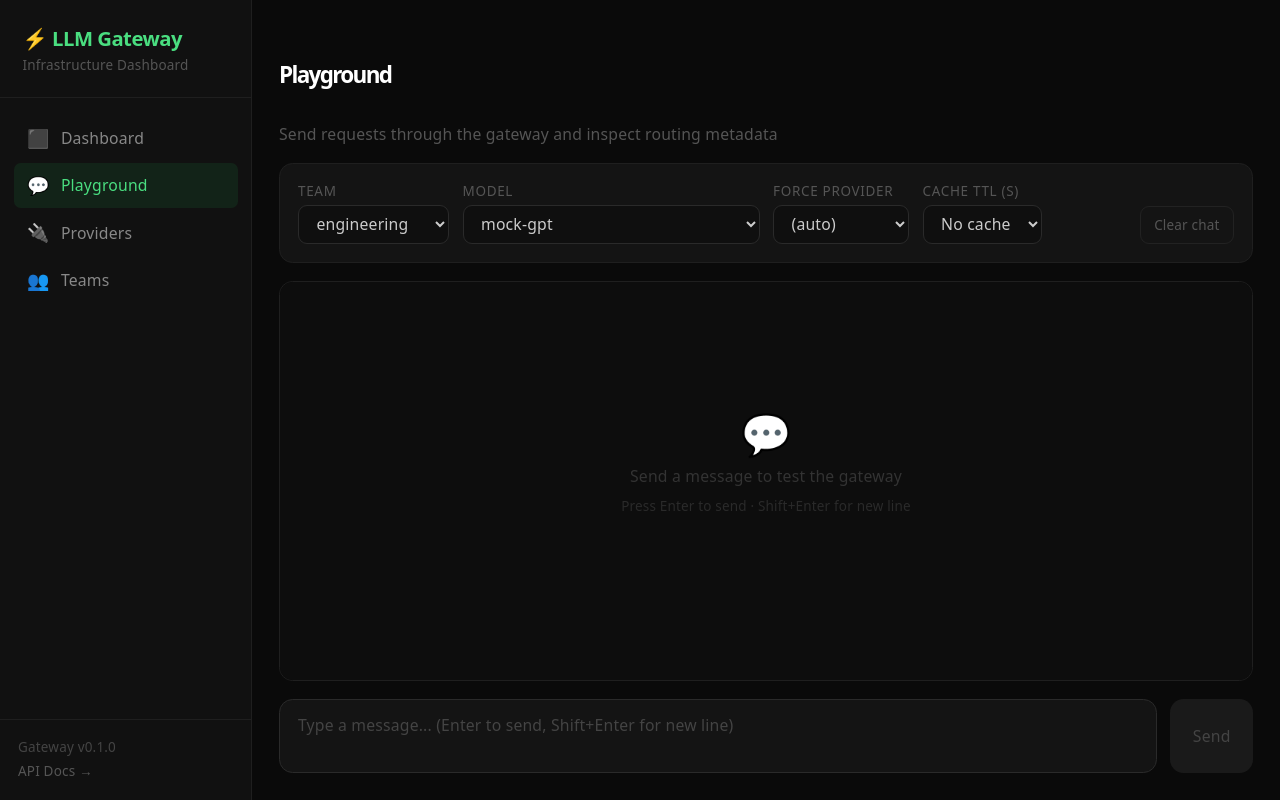
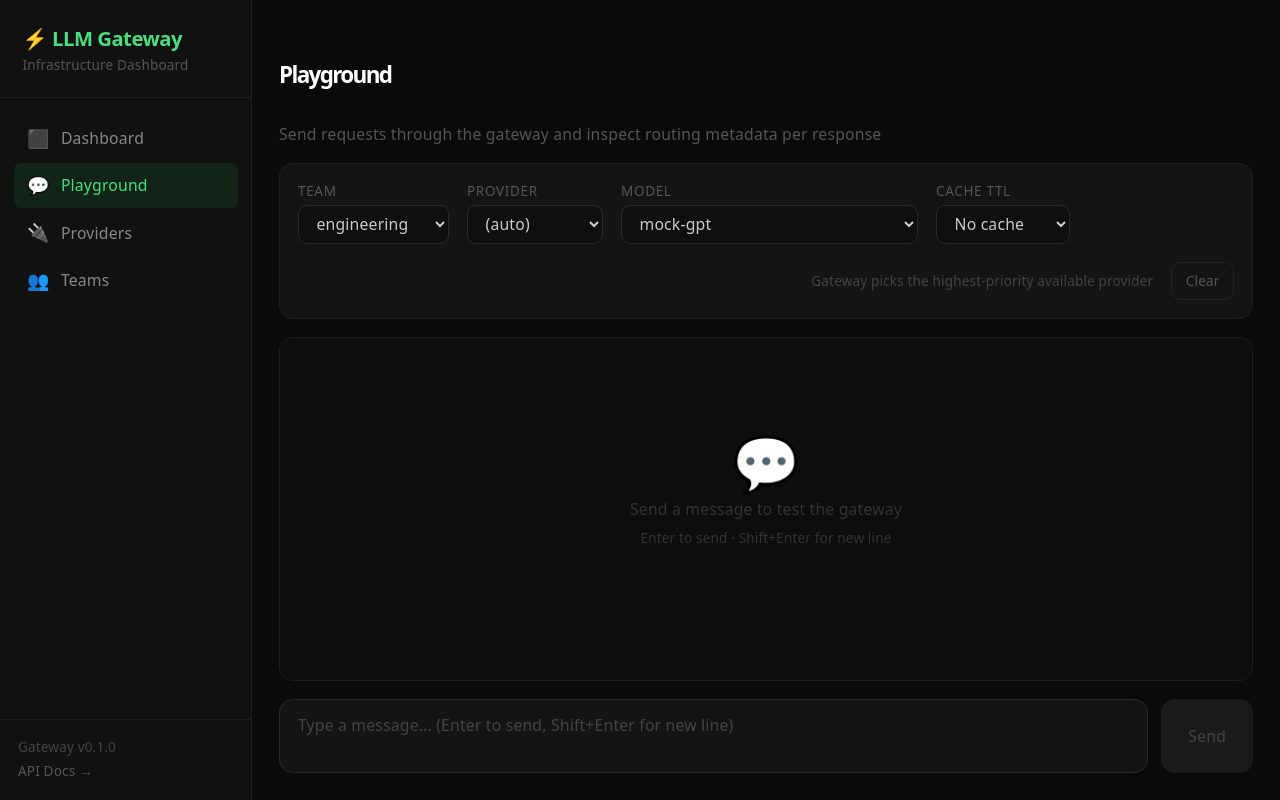
Before and after one commit to Srihil/llm-gateway, a React app in the folder frontend/: page /playground in a window 1280 px wide. Built offline with nearby package versions, Linux system fonts and the light colour scheme; the HTML template or start-up script is replaced by a standard one.

Commit message:
fix: link provider and model dropdowns in Playground
Switching provider now auto-selects a valid model for that provider.
OpenRouter shows free Gemma/Cohere models, mock shows mock-gpt only.
This prevents the 404 error when OpenRouter received an invalid model name.

```diff
--- a/frontend/src/pages/Playground.jsx
+++ b/frontend/src/pages/Playground.jsx
@@ -1,14 +1,19 @@
 import { useState, useRef, useEffect } from "react"
 import { chatCompletion, TEAM_KEYS } from "../api"
 
-const FREE_MODELS = [
-  "mock-gpt",
-  "google/gemma-4-26b-a4b-it:free",
-  "google/gemma-4-31b-it:free",
-  "cohere/north-mini-code:free",
-]
-
-const PROVIDERS = ["(auto)", "mock", "openrouter", "openai", "anthropic", "ollama"]
+// Each provider maps to the models it can serve
+const PROVIDER_MODELS = {
+  "(auto)": ["mock-gpt", "google/gemma-4-26b-a4b-it:free"],
+  "mock": ["mock-gpt"],
+  "openrouter": [
+    "google/gemma-4-26b-a4b-it:free",
+    "google/gemma-4-31b-it:free",
+    "cohere/north-mini-code:free",
+  ],
+  "openai": ["gpt-4o", "gpt-4o-mini", "gpt-3.5-turbo"],
+  "anthropic": ["claude-3-5-sonnet-20241022", "claude-3-haiku-20240307"],
+  "ollama": ["llama3", "mistral", "phi3"],
+}
 
 function MetaBadge({ label, value, color = "text-[#aaa]" }) {
   return (
@@ -21,13 +26,22 @@ function MetaBadge({ label, value, color = "text-[#aaa]" }) {
 
 export default function Playground() {
   const [team, setTeam] = useState("engineering")
+  const [provider, setProvider] = useState("(auto)")
   const [model, setModel] = useState("mock-gpt")
-  const [provider, setProvider] = useState("(auto)")
   const [cacheTTL, setCacheTTL] = useState(0)
   const [input, setInput] = useState("")
   const [messages, setMessages] = useState([])
   const [loading, setLoading] = useState(false)
   const bottomRef = useRef(null)
+
+  // When provider changes, switch model to the first valid model for that provider
+  function handleProviderChange(newProvider) {
+    setProvider(newProvider)
+    const models = PROVIDER_MODELS[newProvider] ?? []
+    if (models.length > 0 && !models.includes(model)) {
+      setModel(models[0])
+    }
+  }
 
   useEffect(() => {
     bottomRef.current?.scrollIntoView({ behavior: "smooth" })
@@ -42,7 +56,9 @@ export default function Playground() {
 
     const body = {
       model,
-      messages: [...messages, { role: "user", content: userMsg }].map(({ role, content }) => ({ role, content })),
+      messages: [...messages, { role: "user", content: userMsg }].map(
+        ({ role, content }) => ({ role, content })
+      ),
       x_cache_ttl: cacheTTL,
     }
     if (provider !== "(auto)") body.x_providers = [provider]
@@ -56,7 +72,7 @@ export default function Playground() {
         ...m,
         {
           role: "assistant",
-          content: data.choices?.[0]?.message?.content ?? "(empty)",
+          content: data.choices?.[0]?.message?.content ?? "(empty response)",
           meta: {
             provider: data.x_gateway_provider,
             cached: data.x_gateway_cached,
@@ -64,7 +80,7 @@ export default function Playground() {
             cost: data.x_gateway_cost_usd,
             request_id: data.x_gateway_request_id,
             tokens: data.usage
-              ? `${data.usage.prompt_tokens} → ${data.usage.completion_tokens}`
+              ? `${data.usage.prompt_tokens} in → ${data.usage.completion_tokens} out`
               : null,
           },
         },
@@ -72,7 +88,10 @@ export default function Playground() {
     } else {
       setMessages((m) => [
         ...m,
-        { role: "error", content: data?.detail ?? `Error ${status}` },
+        {
+          role: "error",
+          content: data?.detail ?? `Error ${status}`,
+        },
       ])
     }
   }
@@ -84,53 +103,85 @@ export default function Playground() {
     }
   }
 
+  const availableModels = PROVIDER_MODELS[provider] ?? []
+
   return (
     <div className="flex flex-col h-screen p-6 gap-4">
       <div>
         <h1 className="text-xl font-semibold text-white">Playground</h1>
-        <p className="text-[#555] text-sm">Send requests through the gateway and inspect routing metadata</p>
+        <p className="text-[#555] text-sm">
+          Send requests through the gateway and inspect routing metadata per response
+        </p>
       </div>
 
       {/* Config bar */}
-      <div className="flex flex-wrap gap-3 bg-[#141414] border border-[#1f1f1f] rounded-xl p-4">
+      <div className="flex flex-wrap gap-4 bg-[#141414] border border-[#1f1f1f] rounded-xl p-4">
+        {/* Team */}
         <label className="flex flex-col gap-1">
           <span className="text-[#555] text-xs uppercase tracking-wider">Team</span>
-          <select value={team} onChange={(e) => setTeam(e.target.value)}
-            className="bg-[#0f0f0f] border border-[#2a2a2a] text-[#ccc] text-sm rounded-lg px-3 py-1.5 outline-none focus:border-green-500/50">
+          <select
+            value={team}
+            onChange={(e) => setTeam(e.target.value)}
+            className="bg-[#0f0f0f] border border-[#2a2a2a] text-[#ccc] text-sm rounded-lg px-3 py-1.5 outline-none focus:border-green-500/50"
+          >
             {Object.keys(TEAM_KEYS).map((k) => <option key={k}>{k}</option>)}
           </select>
         </label>
 
-        <label className="flex flex-col gap-1 min-w-[220px]">
-          <span className="text-[#555] text-xs uppercase tracking-wider">Model</span>
-          <select value={model} onChange={(e) => setModel(e.target.value)}
-            className="bg-[#0f0f0f] border border-[#2a2a2a] text-[#ccc] text-sm rounded-lg px-3 py-1.5 outline-none focus:border-green-500/50">
-            {FREE_MODELS.map((m) => <option key={m}>{m}</option>)}
+        {/* Provider — changes model list */}
+        <label className="flex flex-col gap-1">
+          <span className="text-[#555] text-xs uppercase tracking-wider">Provider</span>
+          <select
+            value={provider}
+            onChange={(e) => handleProviderChange(e.target.value)}
+            className="bg-[#0f0f0f] border border-[#2a2a2a] text-[#ccc] text-sm rounded-lg px-3 py-1.5 outline-none focus:border-green-500/50"
+          >
+            {Object.keys(PROVIDER_MODELS).map((p) => <option key={p}>{p}</option>)}
           </select>
         </label>
 
-        <label className="flex flex-col gap-1">
-          <span className="text-[#555] text-xs uppercase tracking-wider">Force Provider</span>
-          <select value={provider} onChange={(e) => setProvider(e.target.value)}
-            className="bg-[#0f0f0f] border border-[#2a2a2a] text-[#ccc] text-sm rounded-lg px-3 py-1.5 outline-none focus:border-green-500/50">
-            {PROVIDERS.map((p) => <option key={p}>{p}</option>)}
+        {/* Model — filtered by provider */}
+        <label className="flex flex-col gap-1 min-w-[240px]">
+          <span className="text-[#555] text-xs uppercase tracking-wider">Model</span>
+          <select
+            value={model}
+            onChange={(e) => setModel(e.target.value)}
+            className="bg-[#0f0f0f] border border-[#2a2a2a] text-[#ccc] text-sm rounded-lg px-3 py-1.5 outline-none focus:border-green-500/50"
+          >
+            {availableModels.map((m) => <option key={m}>{m}</option>)}
           </select>
         </label>
 
+        {/* Cache TTL */}
         <label className="flex flex-col gap-1">
-          <span className="text-[#555] text-xs uppercase tracking-wider">Cache TTL (s)</span>
-          <select value={cacheTTL} onChange={(e) => setCacheTTL(Number(e.target.value))}
-            className="bg-[#0f0f0f] border border-[#2a2a2a] text-[#ccc] text-sm rounded-lg px-3 py-1.5 outline-none focus:border-green-500/50">
+          <span className="text-[#555] text-xs uppercase tracking-wider">Cache TTL</span>
+          <select
+            value={cacheTTL}
+            onChange={(e) => setCacheTTL(Number(e.target.value))}
+            className="bg-[#0f0f0f] border border-[#2a2a2a] text-[#ccc] text-sm rounded-lg px-3 py-1.5 outline-none focus:border-green-500/50"
+          >
             <option value={0}>No cache</option>
-            <option value={60}>60s</option>
+            <option value={60}>60 seconds</option>
             <option value={3600}>1 hour</option>
             <option value={86400}>24 hours</option>
           </select>
         </label>
 
-        <button onClick={() => setMessages([])}
-          className="ml-auto self-end text-xs text-[#555] hover:text-red-400 transition-colors px-3 py-2 rounded-lg border border-[#222] hover:border-red-500/30">
-          Clear chat
+        {/* Tip */}
+        <div className="ml-auto self-center text-xs text-[#444] hidden lg:block">
+          {provider === "(auto)" && "Gateway picks the highest-priority available provider"}
+          {provider === "mock" && "Instant deterministic responses — no API call made"}
+          {provider === "openrouter" && "Routes to OpenRouter — real LLM, free tier available"}
+          {provider === "openai" && "Requires OPENAI_API_KEY in .env"}
+          {provider === "anthropic" && "Requires ANTHROPIC_API_KEY in .env"}
+          {provider === "ollama" && "Requires Ollama running locally on port 11434"}
+        </div>
+
+        <button
+          onClick={() => setMessages([])}
+          className="self-end text-xs text-[#555] hover:text-red-400 transition-colors px-3 py-2 rounded-lg border border-[#222] hover:border-red-500/30"
+        >
+          Clear
         </button>
       </div>
 
@@ -138,41 +189,75 @@ export default function Playground() {
       <div className="flex-1 overflow-auto bg-[#0d0d0d] border border-[#1f1f1f] rounded-xl p-4 space-y-4 min-h-0">
         {messages.length === 0 && (
           <div className="flex flex-col items-center justify-center h-full text-[#333] space-y-2">
-            <div className="text-4xl">💬</div>
+            <div className="text-5xl">💬</div>
             <p className="text-sm">Send a message to test the gateway</p>
-            <p className="text-xs text-[#2a2a2a]">Press Enter to send · Shift+Enter for new line</p>
+            <p className="text-xs">Enter to send · Shift+Enter for new line</p>
           </div>
         )}
 
         {messages.map((msg, i) => (
-          <div key={i} className={`flex flex-col gap-1 ${msg.role === "user" ? "items-end" : "items-start"}`}>
+          <div
+            key={i}
+            className={`flex flex-col gap-1.5 ${msg.role === "user" ? "items-end" : "items-start"}`}
+          >
             {msg.role === "user" && (
               <div className="max-w-[75%] bg-green-500/10 border border-green-500/20 text-[#ddd] text-sm px-4 py-2.5 rounded-2xl rounded-tr-sm">
                 {msg.content}
               </div>
             )}
+
             {msg.role === "assistant" && (
               <div className="max-w-[85%] space-y-2">
-                <div className="bg-[#1a1a1a] border border-[#2a2a2a] text-[#ddd] text-sm px-4 py-2.5 rounded-2xl rounded-tl-sm whitespace-pre-wrap">
+                <div className="bg-[#1a1a1a] border border-[#2a2a2a] text-[#ddd] text-sm px-4 py-3 rounded-2xl rounded-tl-sm whitespace-pre-wrap leading-relaxed">
                   {msg.content}
                 </div>
                 {msg.meta && (
-                  <div className="flex flex-wrap gap-4 px-2 py-2 bg-[#141414] border border-[#1f1f1f] rounded-xl">
-                    <MetaBadge label="provider" value={msg.meta.provider ?? "—"}
-                      color={msg.meta.provider === "cache" ? "text-blue-400" : "text-green-400"} />
-                    <MetaBadge label="cached" value={String(msg.meta.cached)}
-                      color={msg.meta.cached ? "text-blue-400" : "text-[#aaa]"} />
-                    <MetaBadge label="latency" value={msg.meta.latency != null ? `${msg.meta.latency}ms` : "—"}
-                      color={msg.meta.latency < 50 ? "text-blue-400" : "text-[#aaa]"} />
-                    {msg.meta.tokens && <MetaBadge label="tokens" value={msg.meta.tokens} />}
-                    <MetaBadge label="cost" value={`$${parseFloat(msg.meta.cost || 0).toFixed(6)}`} />
-                    <MetaBadge label="request id" value={msg.meta.request_id?.slice(0, 8) + "..."} />
+                  <div className="flex flex-wrap gap-4 px-3 py-2.5 bg-[#141414] border border-[#1f1f1f] rounded-xl">
+                    <MetaBadge
+                      label="provider"
+                      value={msg.meta.provider ?? "—"}
+                      color={
+                        msg.meta.cached
+                          ? "text-blue-400"
+                          : msg.meta.provider === "mock"
+                          ? "text-[#aaa]"
+                          : "text-green-400"
+                      }
+                    />
+                    <MetaBadge
+                      label="cached"
+                      value={String(msg.meta.cached)}
+                      color={msg.meta.cached ? "text-blue-400" : "text-[#555]"}
+                    />
+                    <MetaBadge
+                      label="latency"
+                      value={msg.meta.latency != null ? `${msg.meta.latency}ms` : "—"}
+                      color={
+                        msg.meta.latency < 50
+                          ? "text-blue-400"
+                          : msg.meta.latency > 5000
+                          ? "text-yellow-400"
+                          : "text-[#aaa]"
+                      }
+                    />
+                    {msg.meta.tokens && (
+                      <MetaBadge label="tokens" value={msg.meta.tokens} />
+                    )}
+                    <MetaBadge
+                      label="cost"
+                      value={`$${parseFloat(msg.meta.cost || 0).toFixed(6)}`}
+                    />
+                    <MetaBadge
+                      label="request id"
+                      value={(msg.meta.request_id ?? "").slice(0, 8) + "…"}
+                    />
                   </div>
                 )}
               </div>
             )}
+
             {msg.role === "error" && (
-              <div className="max-w-[75%] bg-red-500/10 border border-red-500/20 text-red-400 text-sm px-4 py-2.5 rounded-2xl">
+              <div className="max-w-[80%] bg-red-500/10 border border-red-500/20 text-red-400 text-sm px-4 py-2.5 rounded-2xl font-mono">
                 {msg.content}
               </div>
             )}
@@ -182,15 +267,22 @@ export default function Playground() {
         {loading && (
           <div className="flex items-start">
             <div className="bg-[#1a1a1a] border border-[#2a2a2a] px-4 py-3 rounded-2xl rounded-tl-sm">
-              <div className="flex gap-1.5">
-                {[0,1,2].map(i => (
-                  <div key={i} className="w-1.5 h-1.5 rounded-full bg-[#444] animate-bounce"
-                    style={{ animationDelay: `${i * 0.15}s` }} />
+              <div className="flex gap-1.5 items-center">
+                {[0, 1, 2].map((i) => (
+                  <div
+                    key={i}
+                    className="w-1.5 h-1.5 rounded-full bg-[#555] animate-bounce"
+                    style={{ animationDelay: `${i * 0.15}s` }}
+                  />
                 ))}
+                <span className="text-xs text-[#555] ml-1">
+                  {provider !== "(auto)" ? `waiting for ${provider}...` : "routing request..."}
+                </span>
               </div>
             </div>
           </div>
         )}
+
         <div ref={bottomRef} />
       </div>
 
@@ -207,9 +299,9 @@ export default function Playground() {
         <button
           onClick={send}
           disabled={loading || !input.trim()}
-          className="px-5 bg-green-600 hover:bg-green-500 disabled:bg-[#1a1a1a] disabled:text-[#444] text-white text-sm font-medium rounded-xl transition-colors"
+          className="px-6 bg-green-600 hover:bg-green-500 disabled:bg-[#1a1a1a] disabled:text-[#444] text-white text-sm font-medium rounded-xl transition-colors"
         >
-          Send
+          {loading ? "..." : "Send"}
         </button>
       </div>
     </div>
```
